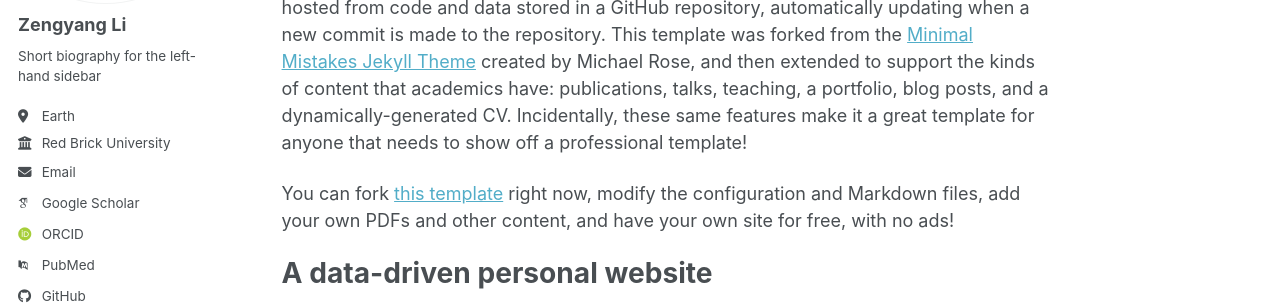
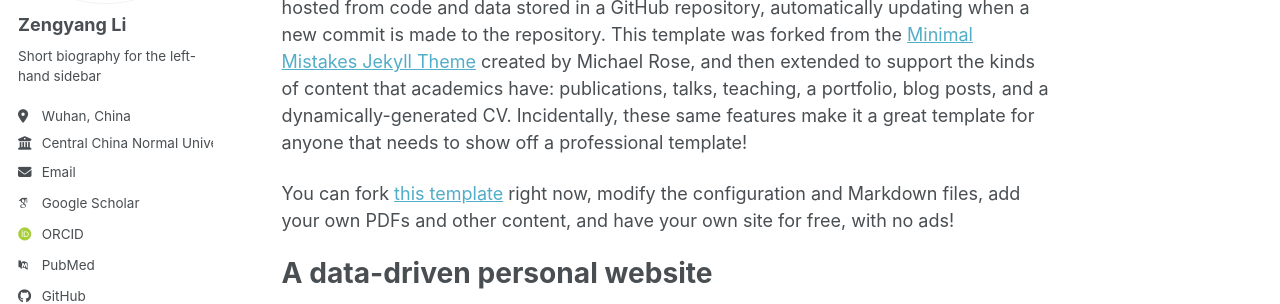
Before and after one commit to zengyang/zengyang.github.io, a Jekyll site: the page built from _pages/about.md, in a window 1280 px wide. Shown: the part 231-535 px from the top of the page. Built offline with Jekyll 4.4.1, drawn with Linux system fonts in a browser that asks for light colours; some web fonts are replaced; a script bundle is joined from its source files by our own code; library files that are not in the unit come from our copies.

Commit message:
Update _config.yml

```diff
--- a/_config.yml
+++ b/_config.yml
@@ -27,8 +27,8 @@ author:
   name             : "Zengyang Li"
   pronouns         : # example: "she/her"
   bio              : "Short biography for the left-hand sidebar"
-  location         : "Earth"
-  employer         : "Red Brick University"
+  location         : "Wuhan, China"
+  employer         : "Central China Normal University"
   uri              : # URL
   email            : "zengyangli@ccnu.edu.cn"
 
```
